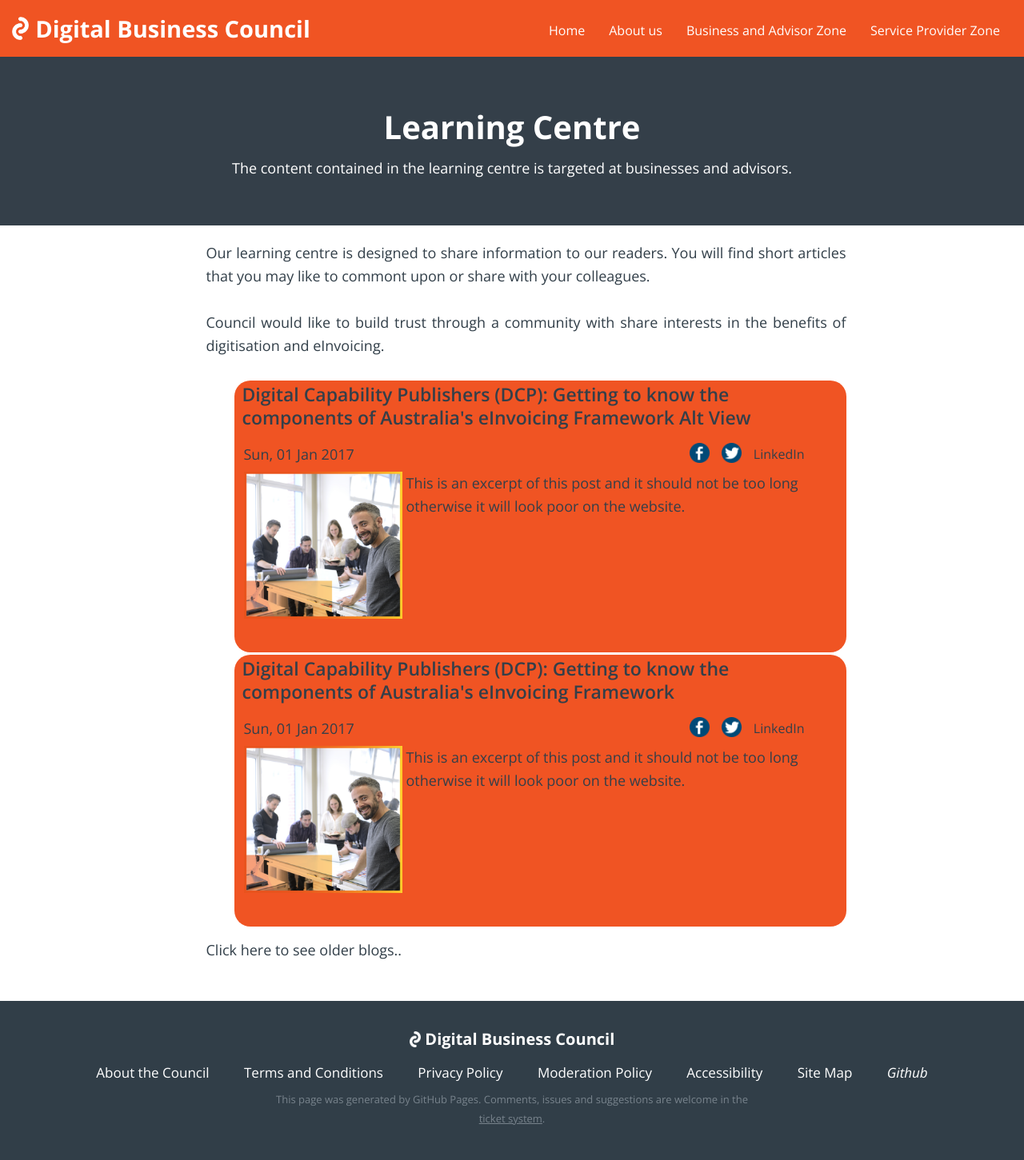
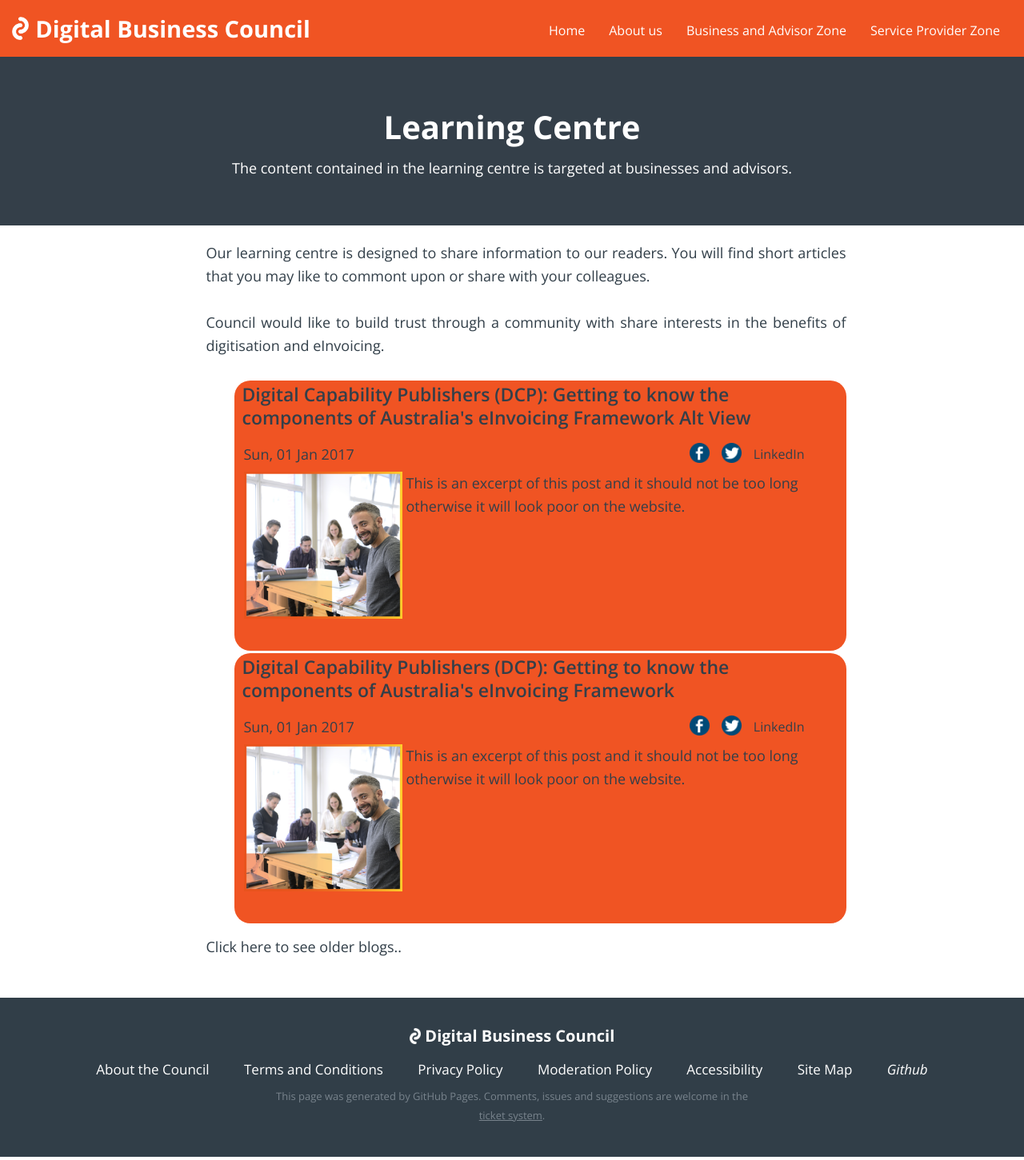
Before and after one commit to Digital-Business-Council/Digital-Business-Council.github.io, a Jekyll site: the page built from pages/business-zone/blogs/learning-centre.md, in a window 1280 px wide. Shown: the whole page at 80% size. Built offline with Jekyll 4.4.1, drawn with Linux system fonts in a browser that asks for light colours.

Commit message:
Update _common.scss

```diff
--- a/_sass/_common.scss
+++ b/_sass/_common.scss
@@ -128,7 +128,7 @@ img{
     padding-top:3px;
     padding-right:10px;
     padding-left:10px;
-    padding-bottom:3px;
+    padding-bottom:1px;
     margin-bottom:3px;
     text-align:left;
 
```
